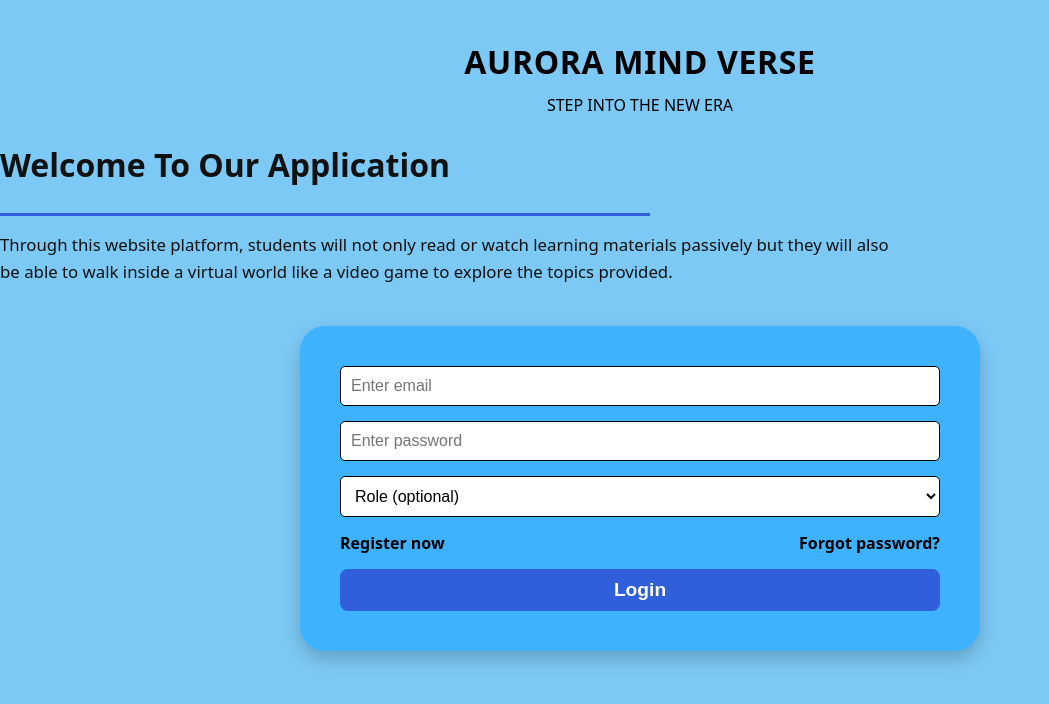
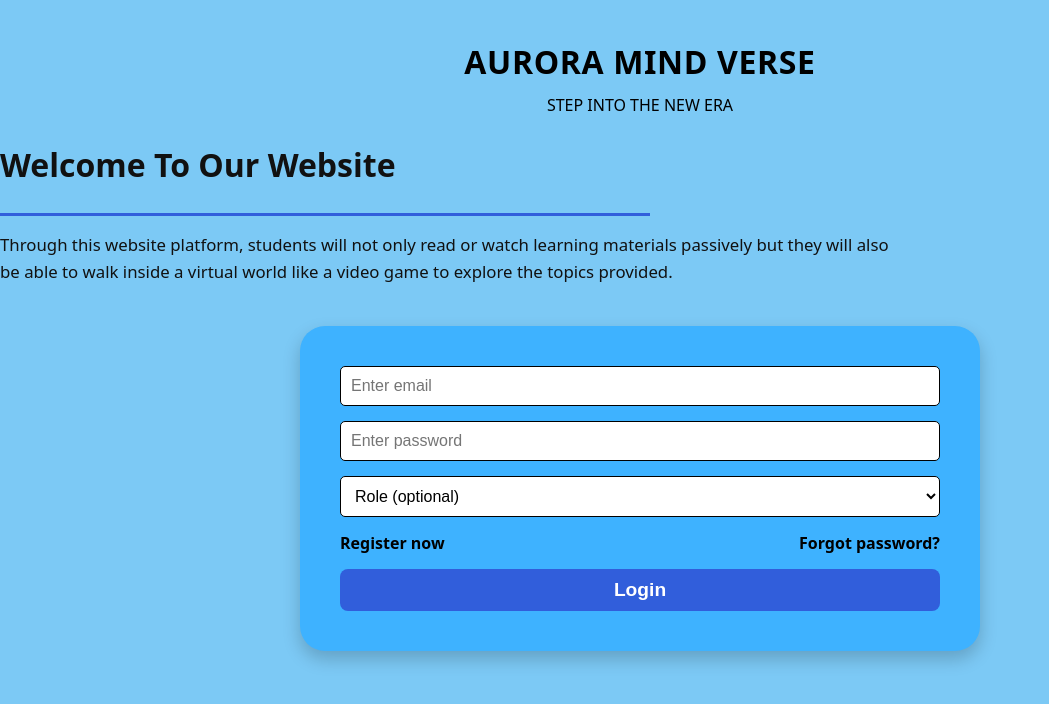
Before and after one commit to Khabir-rusyaidi/aurora-mindverse, a Next.js app: page / in a window 1280 px wide. Shown: the top 704 px of the page, without its empty margins (0-1049 px from the left). Built offline with nearby package versions, Linux system fonts and the light colour scheme; no server answers.

Commit message:
update project

```diff
--- a/app/page.tsx
+++ b/app/page.tsx
@@ -79,7 +79,7 @@ export default function LoginPage() {
       <p className="amv-subtitle">STEP INTO THE NEW ERA</p>
 
       <div className="welcome-section">
-        <h2 className="welcome-title">Welcome To Our Application</h2>
+        <h2 className="welcome-title">Welcome To Our Website</h2>
         <hr className="divider" />
         <p className="welcome-text">
           Through this website platform, students will not only read or watch learning materials passively
```
